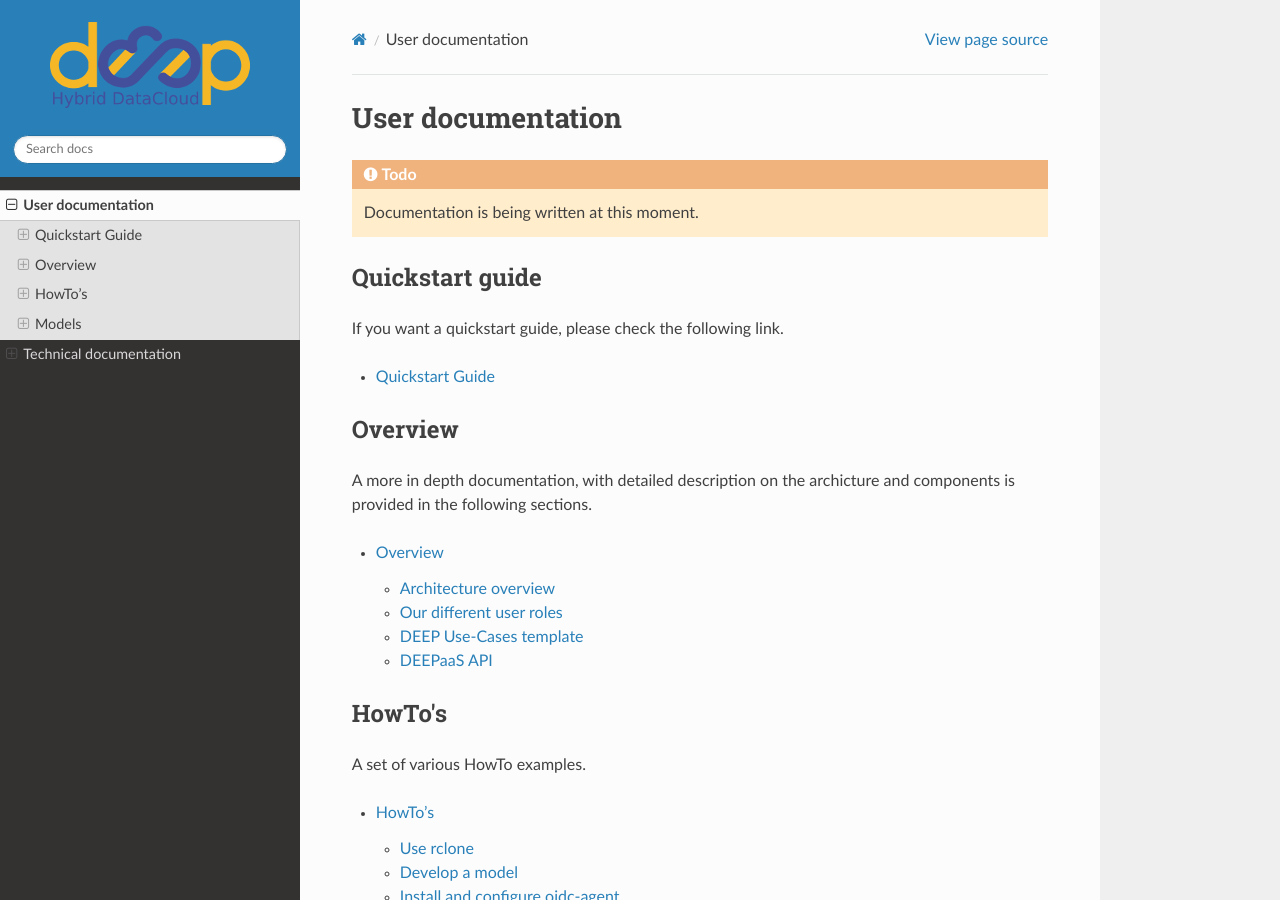
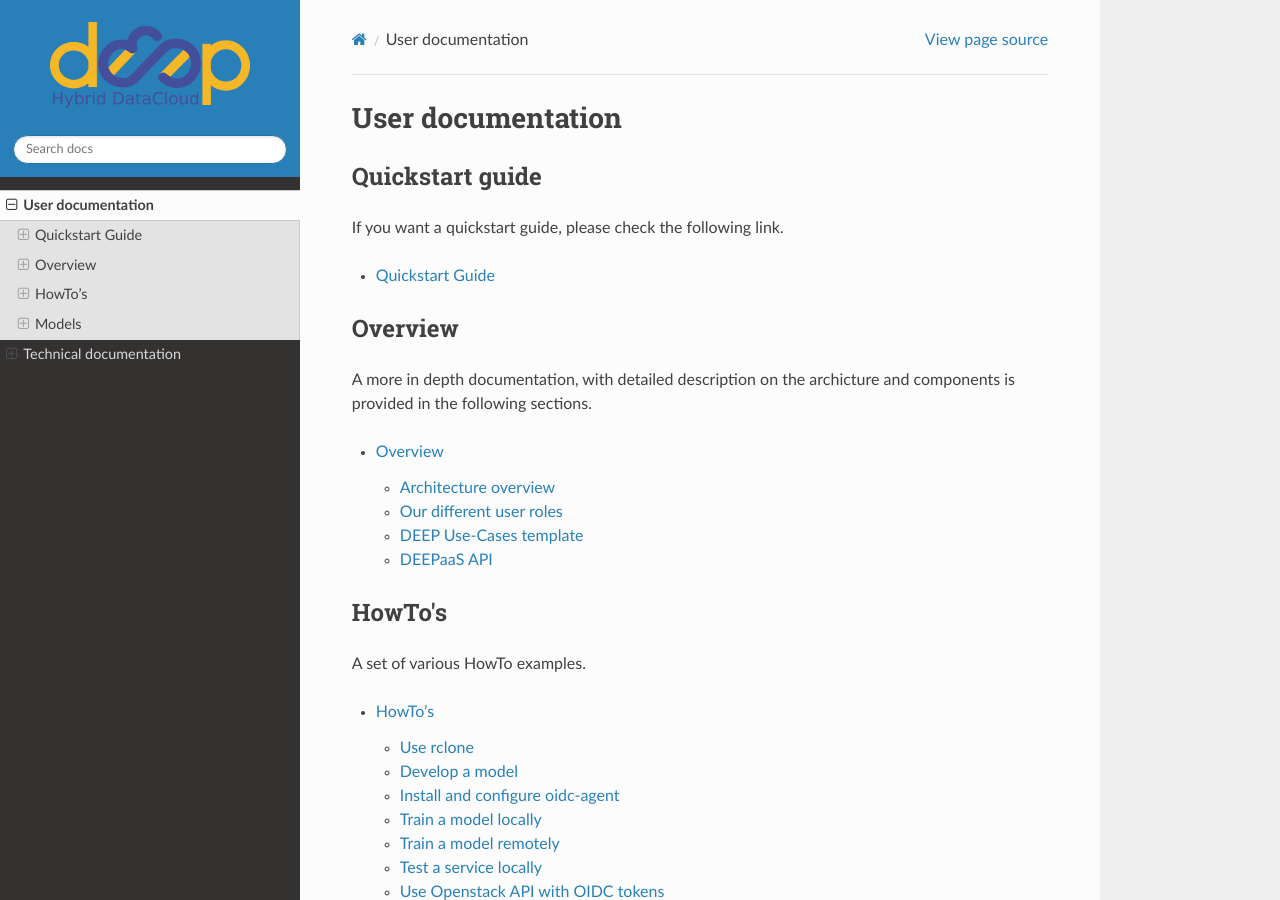
Before and after one commit to deephdc/deep-docs, a Sphinx documentation site: the page built from source/user/index.rst, in a window 1280 px wide and 900 px high. Built offline with Sphinx 7.4.7 and the Read the Docs theme 2.0.0, drawn with Linux system fonts in a browser that asks for light colours; some of the changed lines change nothing that is shown.

Commit message:
Do not render TODOs

```diff
--- a/source/conf.py
+++ b/source/conf.py
@@ -174,7 +174,8 @@ texinfo_documents = [
 # -- Options for todo extension ----------------------------------------------
 
 # If true, `todo` and `todoList` produce output, else they produce nothing.
-todo_include_todos = True
+todo_include_todos = False
+todo_emit_warnings = True
 
 # -- Options for autosectionlabel extension ----------------------------------------------
 
```
